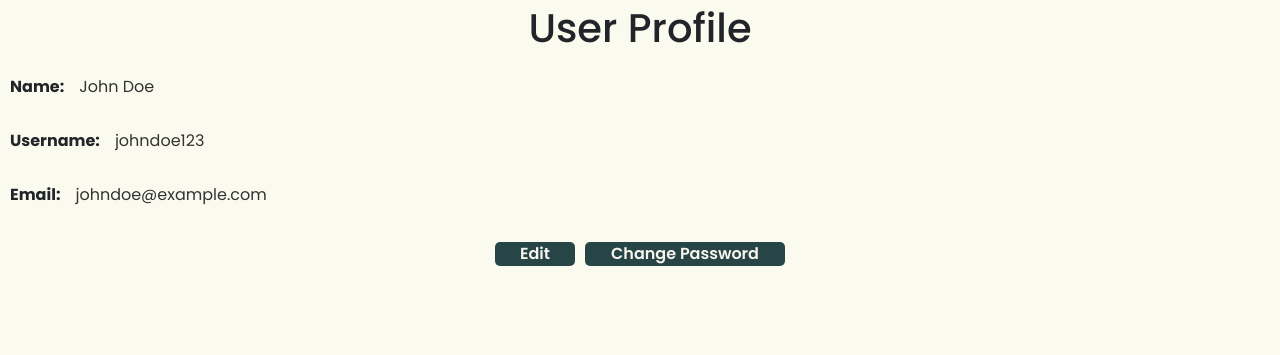
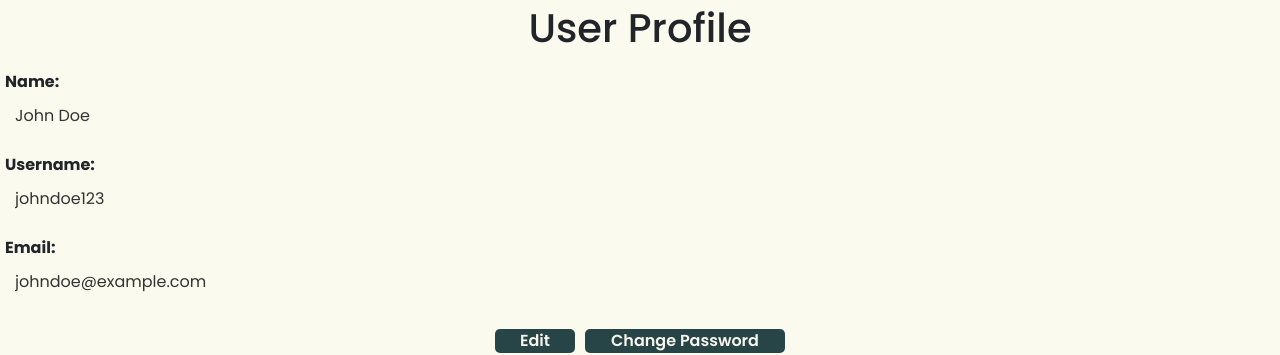
Before and after one commit to ahany42/ElearningPortal, a React (Vite) app in the folder FrontEnd/: page /Profile in a window 1280 px wide. Shown: the part 135-490 px from the top of the page. Built offline with nearby package versions, Linux system fonts and the light colour scheme; no server answers.

Commit message:
add styling to profile page

```diff
--- a/FrontEnd/src/Components/UserProfile/UserProfile.css
+++ b/FrontEnd/src/Components/UserProfile/UserProfile.css
@@ -5,23 +5,30 @@ h1 {
 }
 
 .user-data {
+    display: flex;
+    flex-direction: column;
+    align-items: flex-start;
+    margin: 10px 0;
+}
+
+.user-data label {
     font-weight: bold;
-    margin: 10px;
+    margin-left: 5px;
+}
+
+.user-data input {
+    margin-top: 5px;
 }
 
 .data-input {
+    flex-grow: 1;
     margin-left: 10px;
     padding: 5px;
-    /* Adding some padding for better UX */
     border: 1px solid #ccc;
-    /* Border for the input fields */
     background-color: white;
-    /* Default background when editing */
     border-radius: 4px;
-    /* Rounded corners */
-    width: 30%;
-    /* Full width for better alignment */
-    box-sizing: border-box;
+    margin-left: 10px;
+    width: 40%;
 }
 
 .data-input.read-only {
```
